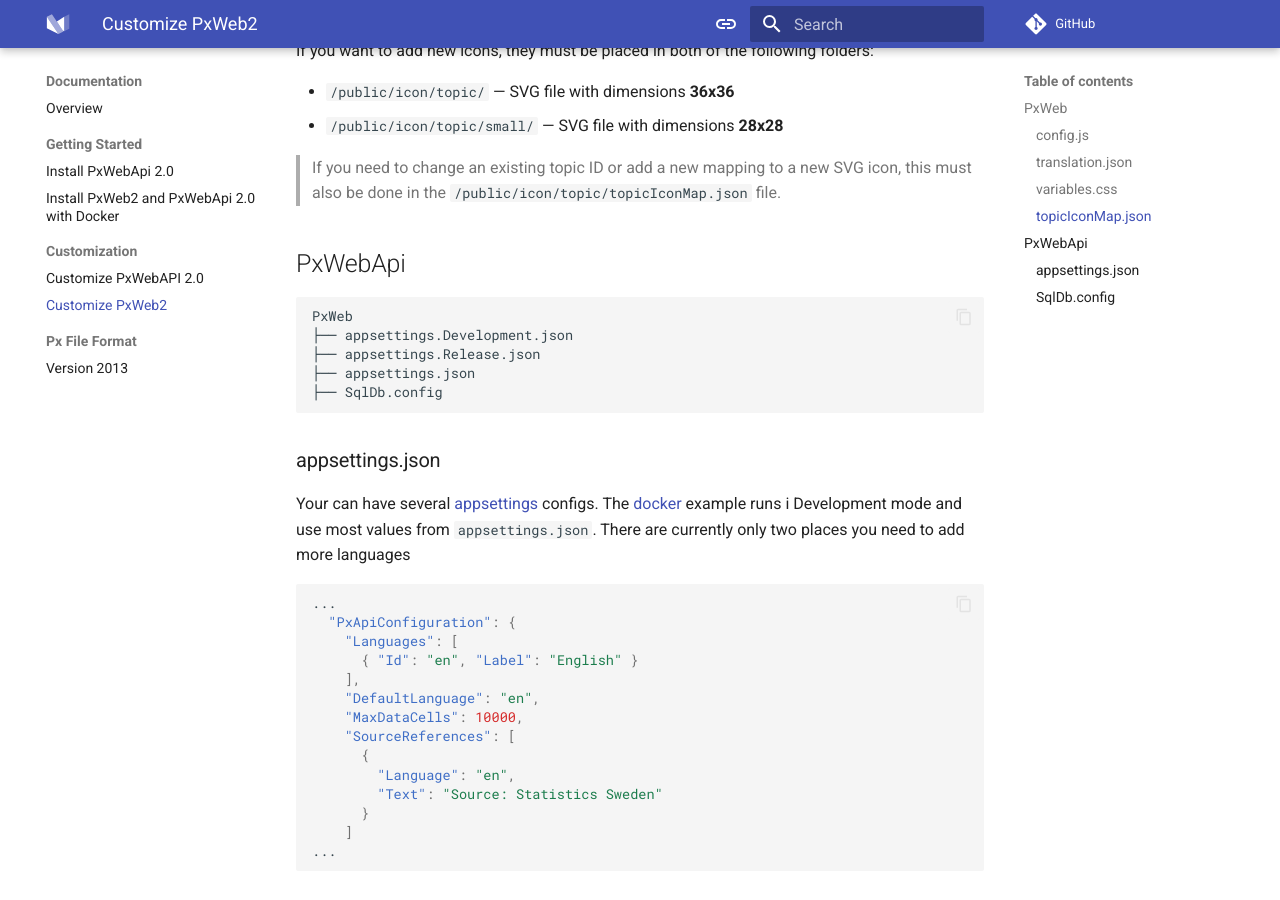
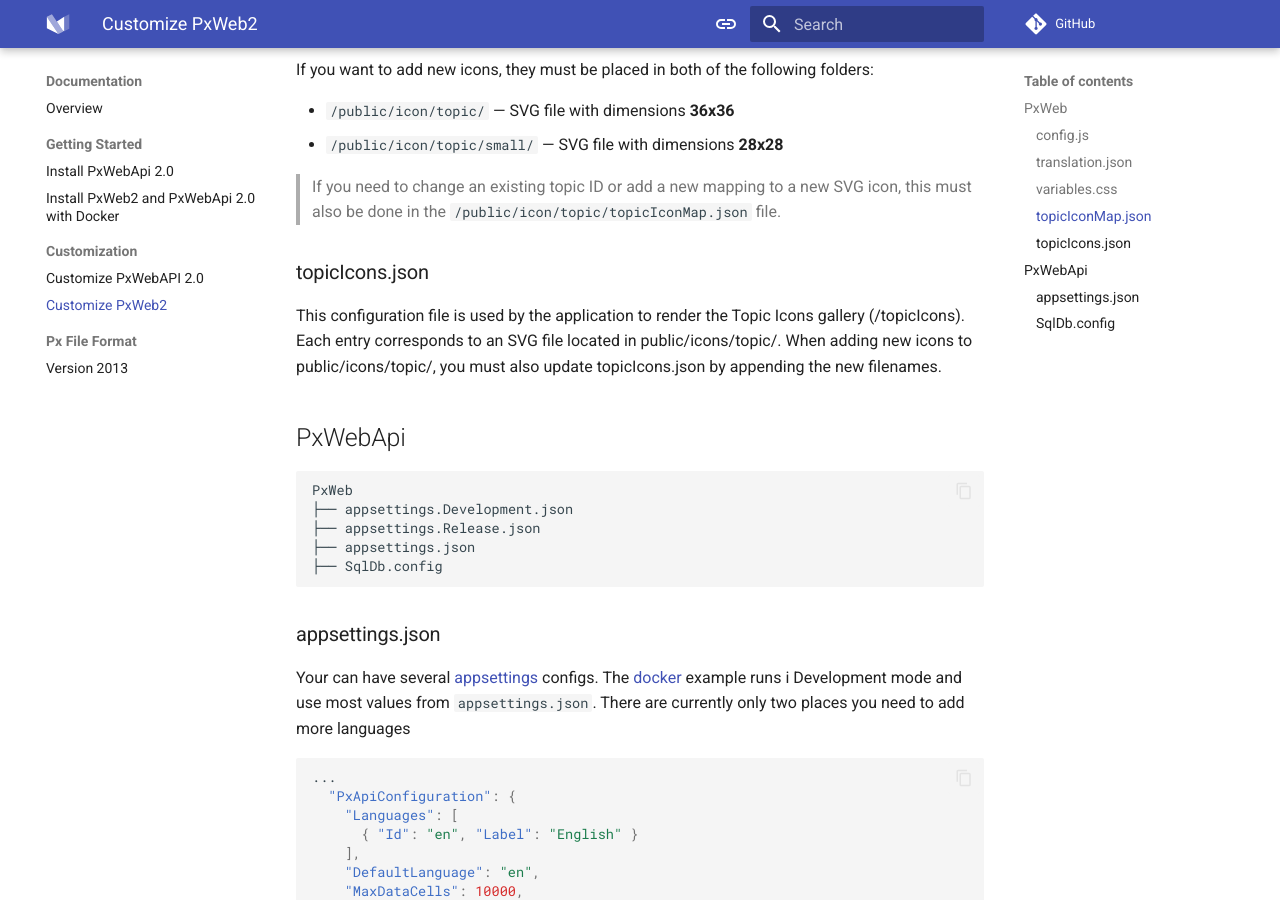
Before and after one commit to PxTools/pxtools.github.io, an MkDocs documentation site: the page built from docs/PxWeb2/documentation/customization.md, in a window 1280 px wide and 900 px high, scrolled down 2113 px. Built offline with MkDocs 1.6.1 and Material for MkDocs 9.7.7, drawn with Linux system fonts in a browser that asks for light colours; comment, search, counter and statistics services are not loaded.

Commit message:
Updated docs with new config topicIcons.json

````diff
--- a/docs/PxWeb2/documentation/customization.md
+++ b/docs/PxWeb2/documentation/customization.md
@@ -26,6 +26,7 @@
 │   └── variables.css
 └── icon
     ├── topicIconMap.json
+    ├── topicIcons.json
     └── topic
         ├── icon1.svg
         ├── icon2.svg
@@ -104,6 +105,12 @@
 
 > If you need to change an existing topic ID or add a new mapping to a new SVG icon, this must also be done in the `/public/icon/topic/topicIconMap.json` file.
 
+### topicIcons.json
+
+This configuration file is used by the application to render the Topic Icons gallery (/topicIcons).
+Each entry corresponds to an SVG file located in public/icons/topic/.
+When adding new icons to public/icons/topic/, you must also update topicIcons.json by appending the new filenames.
+
 ## PxWebApi
 
 ``` sh
````
